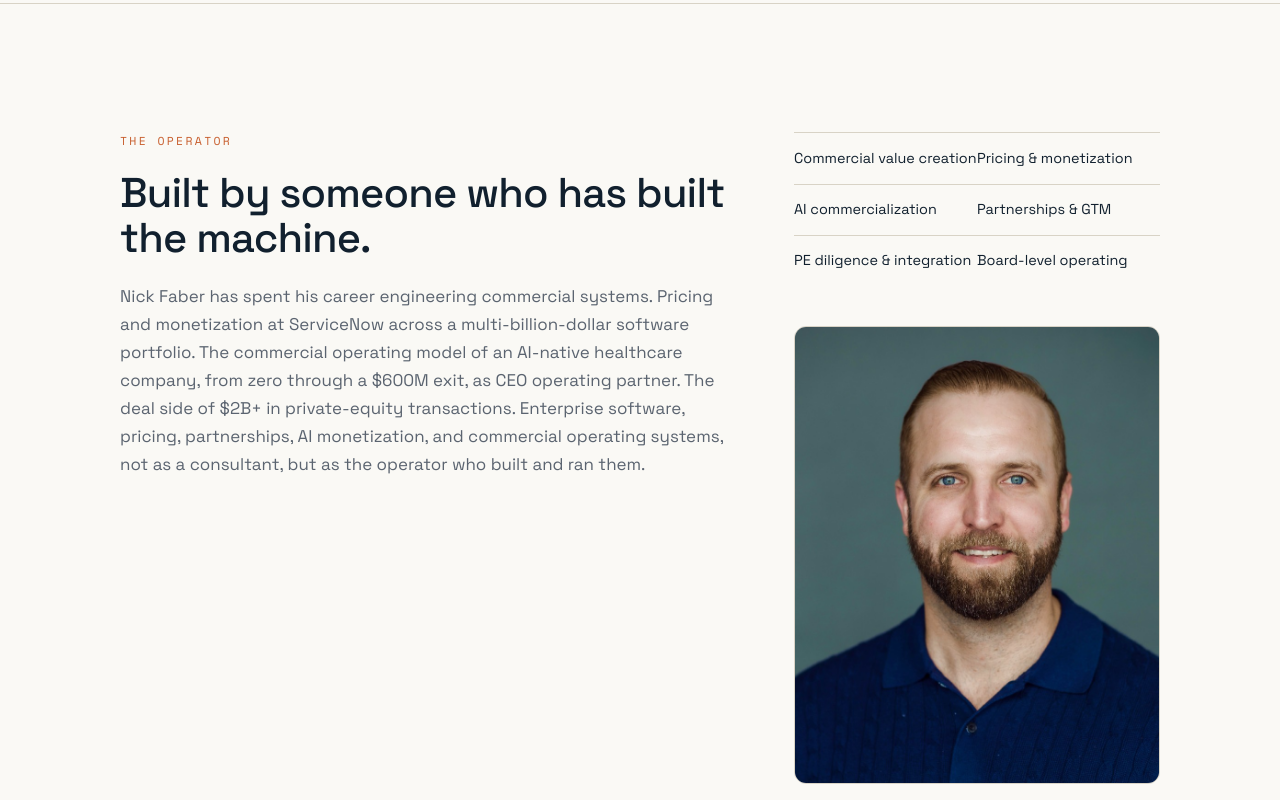
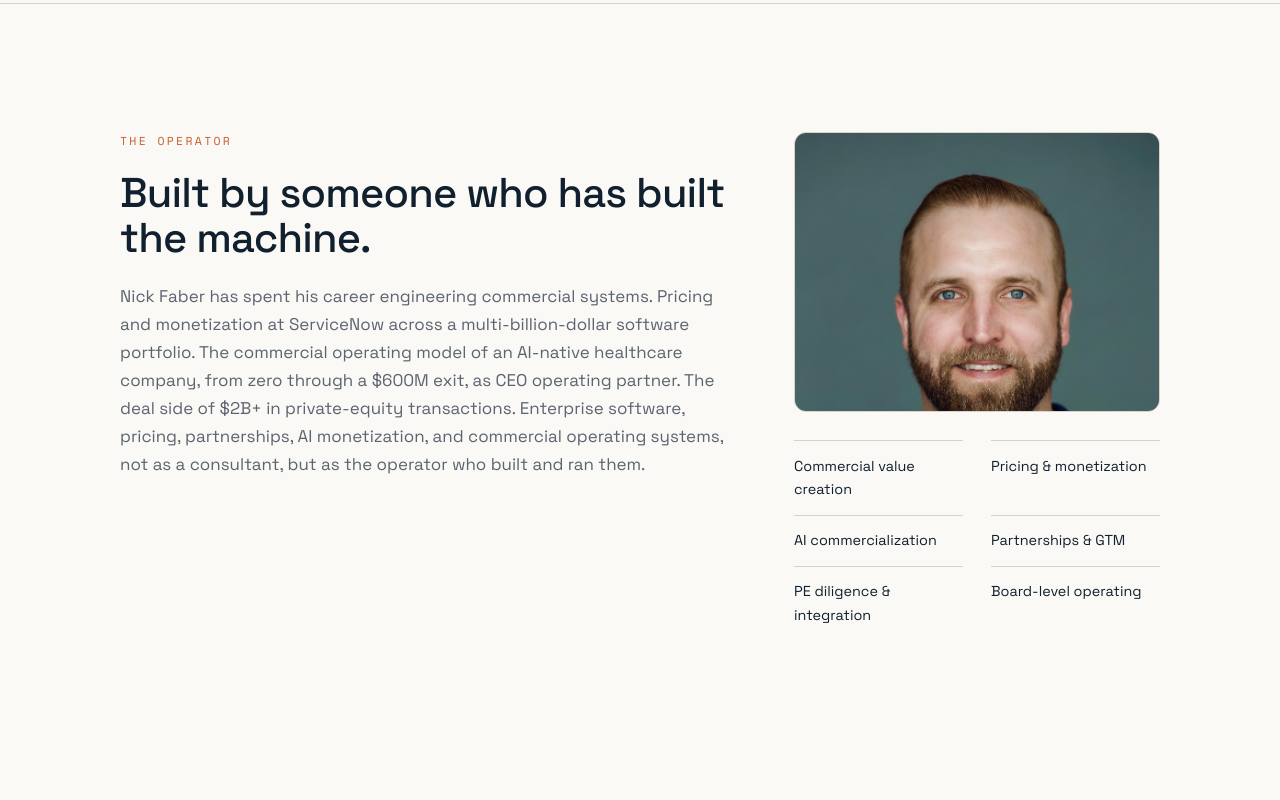
Before and after one commit to nickmfaber-commits/oak-tree-foundry-website, a plain HTML site: page index.html in a window 1280 px wide. Shown: the part 6240-7040 px from the top of the page. Drawn offline with nearby package versions, Linux system fonts and the light colour scheme.

Commit message:
headshot update

```diff
--- a/index.html
+++ b/index.html
@@ -325,8 +325,10 @@
             as a consultant, but as the operator who built and ran them.
           </p>
         </div>
-        <div class="founder-side reveal">
-          <ul class="founder-domains">
+        <figure class="founder-photo reveal">
+          <img src="assets/nick-faber.png" alt="Nick Faber, founder of Oak Tree Foundry" width="791" height="1024" loading="lazy" decoding="async" />
+        </figure>
+        <ul class="founder-domains reveal">
           <li>Commercial value creation</li>
           <li>Pricing &amp; monetization</li>
           <li>AI commercialization</li>
@@ -334,10 +336,6 @@
           <li>PE diligence &amp; integration</li>
           <li>Board-level operating</li>
         </ul>
-          <figure class="founder-photo">
-            <img src="assets/nick-faber.png" alt="Nick Faber, founder of Oak Tree Foundry" width="791" height="1024" loading="lazy" decoding="async" />
-          </figure>
-        </div>
       </div>
     </section>
 
--- a/styles.css
+++ b/styles.css
@@ -444,23 +444,44 @@ a { color: inherit; text-decoration: none; }
 
 /* ---------- Founder ---------- */
 .founder { padding-block: var(--section-y); border-top: 1px solid var(--line); }
-.founder-inner { display: grid; grid-template-columns: 1.5fr 0.9fr; gap: clamp(2rem, 5vw, 4rem); align-items: start; }
+.founder-inner {
+  display: grid;
+  grid-template-columns: 1.5fr 0.9fr;
+  grid-template-rows: auto auto;
+  gap: clamp(1.25rem, 3vw, 1.75rem) clamp(2rem, 5vw, 4rem);
+  align-items: start;
+}
+.founder-copy { grid-column: 1; grid-row: 1 / -1; }
+.founder-photo { grid-column: 2; grid-row: 1; margin: 0; }
+.founder-domains { grid-column: 2; grid-row: 2; }
 .founder h2 { font-size: clamp(1.7rem, 3.4vw, 2.6rem); }
 .founder-lead { margin-top: 1.4rem; color: var(--muted); font-size: 1.06rem; line-height: 1.65; }
-.founder-side { display: flex; flex-direction: column; gap: clamp(1.75rem, 4vw, 2.5rem); align-self: center; }
-.founder-domains { list-style: none; margin: 0; padding: 0; display: grid; grid-template-columns: 1fr 1fr; gap: 0; }
-.founder-domains li { font-size: 0.9rem; color: var(--navy); padding: 0.85rem 0; border-top: 1px solid var(--line); }
-.founder-photo { margin: 0; }
+.founder-domains {
+  list-style: none;
+  margin: 0;
+  padding: 0;
+  display: grid;
+  grid-template-columns: minmax(0, 1fr) minmax(0, 1fr);
+  column-gap: clamp(1.15rem, 3vw, 1.75rem);
+  row-gap: 0;
+}
+.founder-domains li { font-size: 0.9rem; color: var(--navy); padding: 0.85rem 0; border-top: 1px solid var(--line); min-width: 0; }
 .founder-photo img {
   display: block;
   width: 100%;
-  height: auto;
+  max-height: clamp(13.5rem, 28vw, 17.5rem);
   border-radius: 12px;
   border: 1px solid var(--line);
   object-fit: cover;
+  object-position: top center;
   aspect-ratio: 4 / 5;
 }
-@media (max-width: 860px) { .founder-inner { grid-template-columns: 1fr; gap: 1.8rem; } }
+@media (max-width: 860px) {
+  .founder-inner { grid-template-columns: 1fr; grid-template-rows: auto; gap: 1.8rem; }
+  .founder-copy { grid-column: 1; grid-row: auto; }
+  .founder-photo { grid-column: 1; grid-row: auto; max-width: 15rem; }
+  .founder-domains { grid-column: 1; grid-row: auto; }
+}
 
 /* ---------- FAQ ---------- */
 .faq { padding-block: var(--section-y); }
```
Lines whose indentation alone changed are shown as unchanged.
